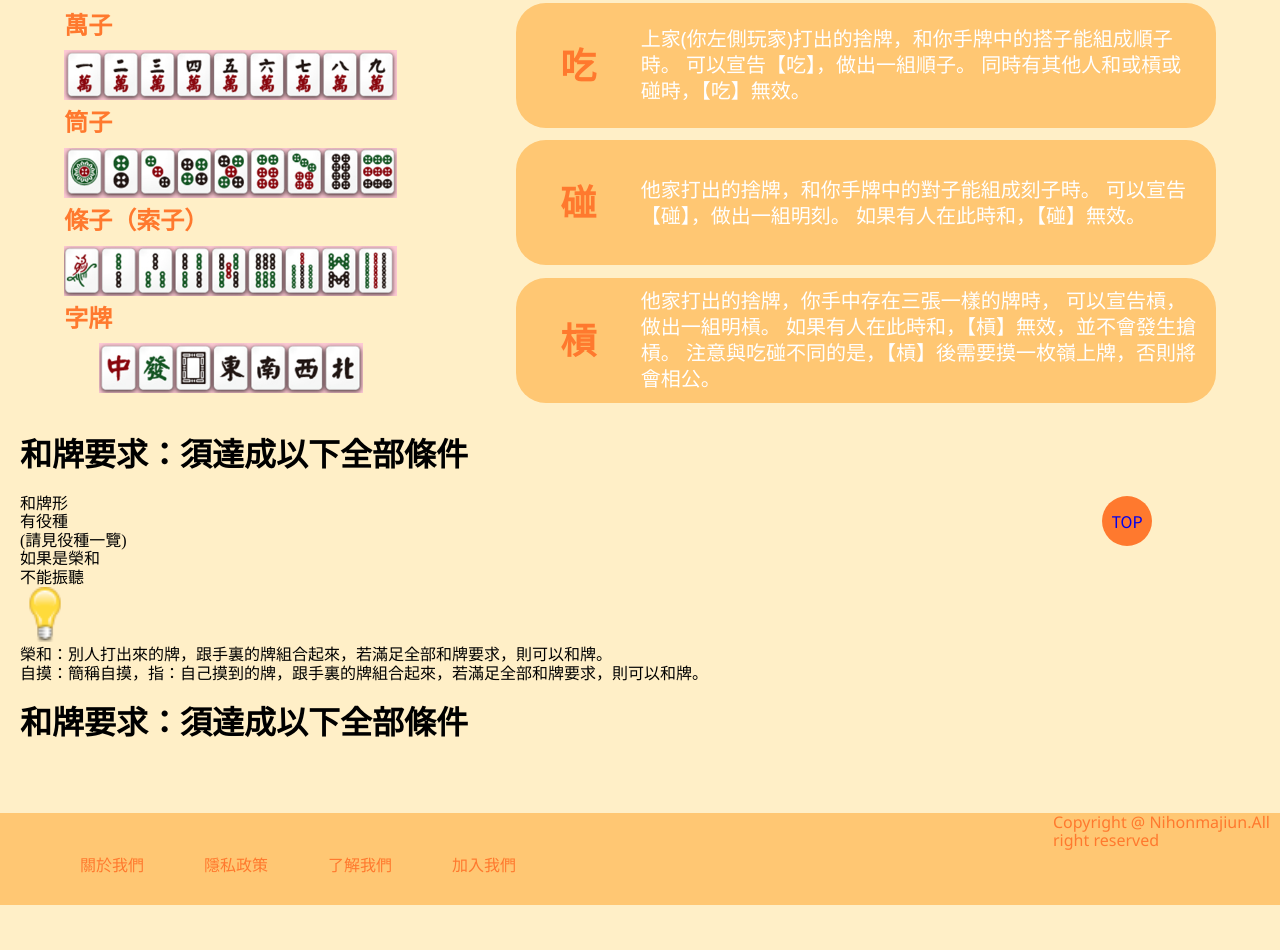
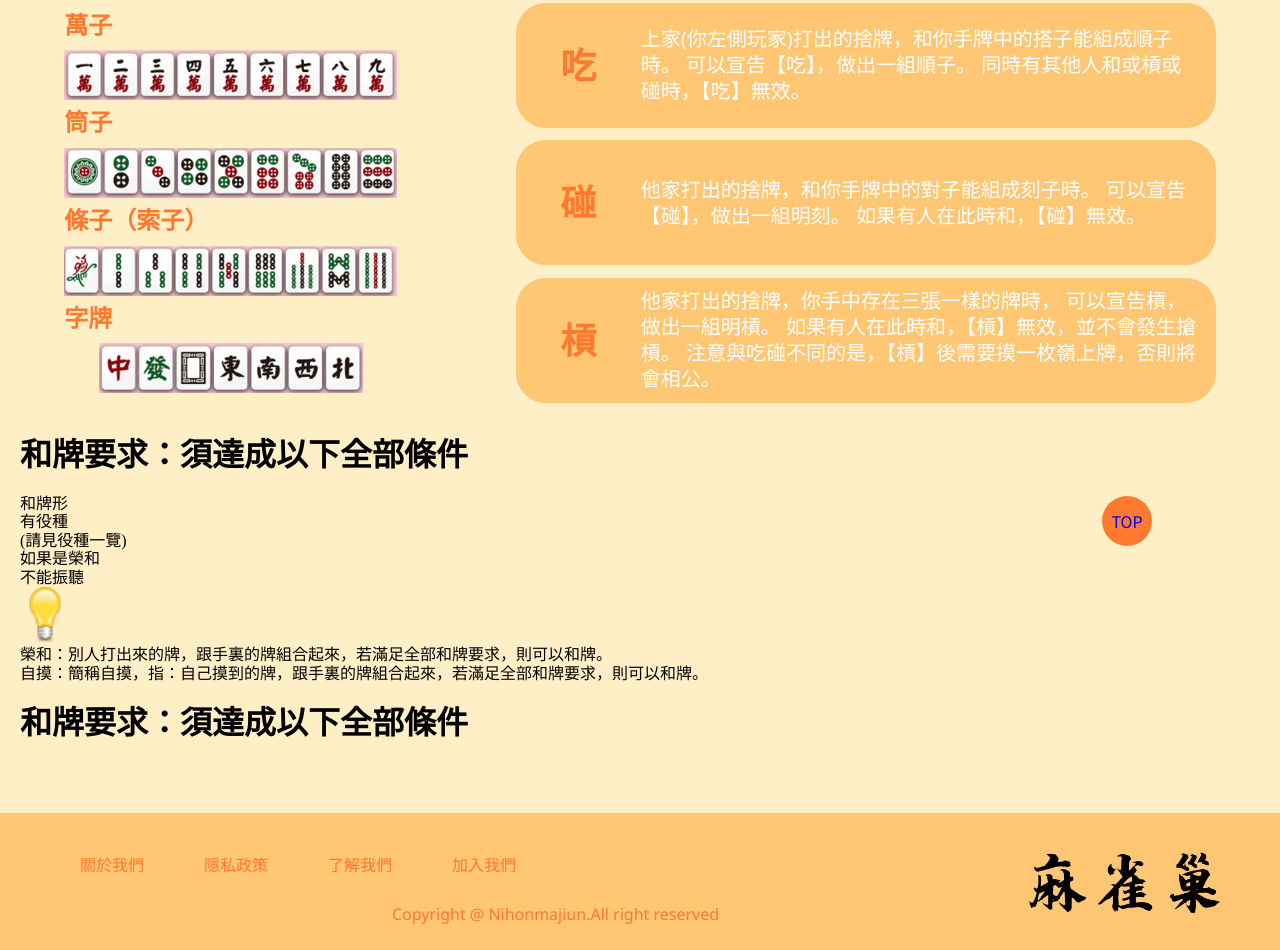
Before and after one commit to decadent-cuB3r/Midterm, a plain HTML site: page rules/html/rules.html in a window 1280 px wide. Shown: the part 246-1196 px from the top of the page. Before the commit the page ends 1151 px from the top, so only its background shows below. Drawn offline with Linux system fonts and the light colour scheme.

Commit message:
footer all change

```diff
--- a/rules/html/rules.html
+++ b/rules/html/rules.html
@@ -163,10 +163,11 @@
                         <li class="foot_butt"><a class="foot_butt_text" href="">加入我們</a></li>
                     </ul>
                 </nav>
-                <p class="foot_copyright">
-                    Copyright @ Nihonmajiun.All right reserved
-                </p>
+                <img src="/index/images/LOGO.png" alt="logo" class="logo_bottom">
             </div>
+            <p class="foot_copyright">
+                Copyright @ Nihonmajiun.All right reserved
+            </p>
         </footer>
     </div>
 </body>
```
Also changed, not shown: resource/resource.html (+4 -3 lines).
